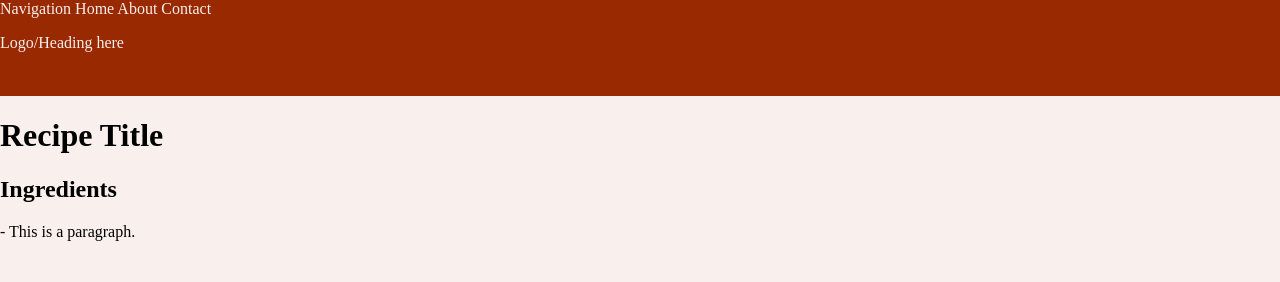
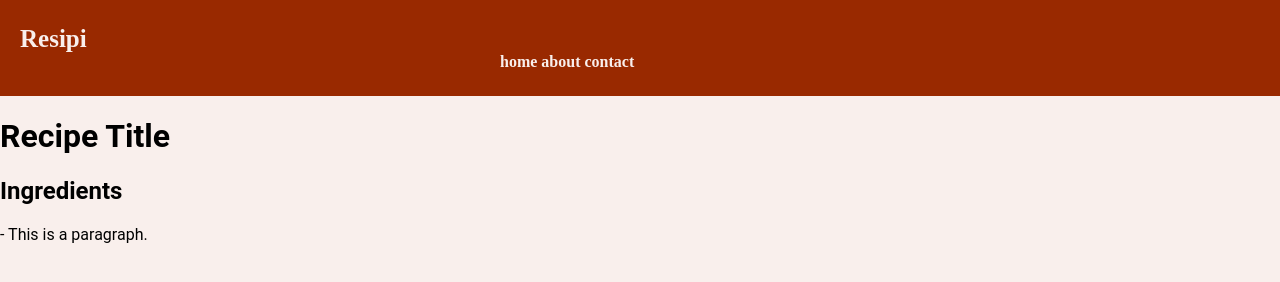
Before and after one commit to ayumim42009/capstone-project, a plain HTML site: page RecipeSearch.html in a window 1280 px wide. Drawn offline with Linux system fonts and the light colour scheme; a web font is replaced by a local one.

Commit message:
Corrected font for navigation and body text

```diff
--- a/RecipeSearch.html
+++ b/RecipeSearch.html
@@ -2,14 +2,20 @@
 <html>
 <head>
 <link rel="stylesheet" href="styles.css">
+<link rel="preconnect" href="https://fonts.googleapis.com">
+<link rel="preconnect" href="https://fonts.gstatic.com" crossorigin>
+<link href="https://fonts.googleapis.com/css2?family=Labrada:ital,wght@0,100..900;1,100..900&family=Love+Light&display=swap" rel="stylesheet">
 <title>Resipi</title>
 </head>
 <body>
-    <div class="nav">Navigation
-     <a href="main.html">Home</a>
-     <a href="about.html">About</a>
-     <a href="contact.html">Contact</a>
-    <p>Logo/Heading here</p>
+    <div class="header">
+    <p class="logo">Resipi
+        <div class="nav">
+        <a href="main.html">home</a>
+        <a href="about.html">about</a>
+        <a href="contact.html">contact</a>
+        </div>
+    </p>
     </div>
 <h1>Recipe Title</h1>
 <h2>Ingredients</h2>
--- a/styles.css
+++ b/styles.css
@@ -1,21 +1,39 @@
+
 button {
     background-color: #992900;
     color: #F9EFEC;
+    font-family: 'Roboto', sans-serif;
 }
 
-.nav{
+.header{
     background-color: #992900;
     color: #F9EFEC;
     width: 100vw;
     height: 12vh;
     margin-top: 0;
     font-family: 'Labrada', serif;
+    font-weight: bold;
 }
+
+.nav{
+    display: fixed;
+    padding-left: 500px;
+    padding-bottom: 50px;
+}
+
+.logo{
+     font-size: 25px;
+     margin: 0;
+     padding-top: 25px;
+     padding-left: 20px;
+}
+
 
 body{
     background-color: #F9EFEC;
     padding: 0;
     margin: 0;
+    font-family: 'Roboto', serif;
 }
 
 a{
```
